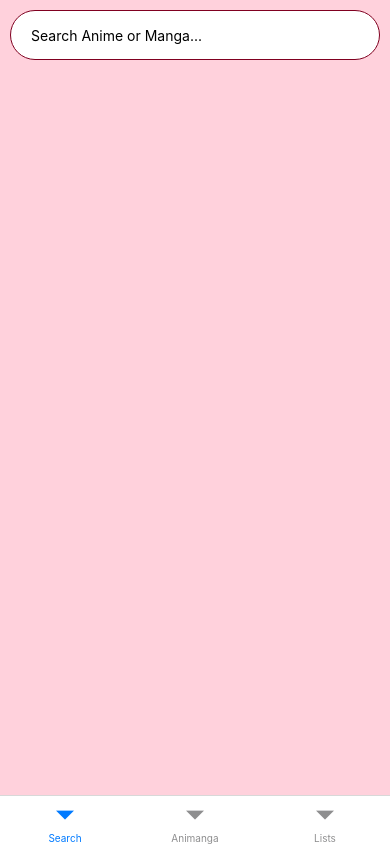
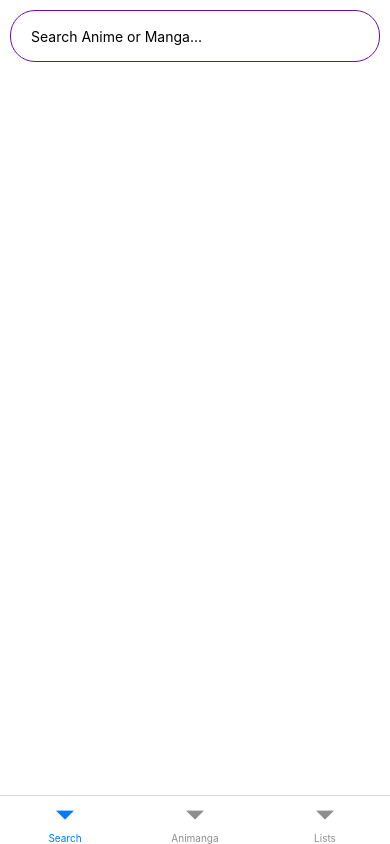
Before and after one commit to gossameralbum/koneko, a React Native app: screen /Search in a window 390 px wide. Built offline with nearby package versions, Linux system fonts and the light colour scheme.

Commit message:
fixed the safeareaview issue of the search bar in the search page. changed the color palette as well.

```diff
--- a/screens/SearchScreen.js
+++ b/screens/SearchScreen.js
@@ -1,8 +1,10 @@
 import React, { useState } from 'react';
-import { View, Text, ScrollView, StyleSheet, TextInput } from 'react-native';
+import { View, Text, ScrollView, StyleSheet, TextInput, TouchableOpacity } from 'react-native';
 import { useQuery } from '@apollo/client';
 import { Card, Image } from 'react-native-elements';
 import { SEARCH_MEDIA } from '../graphql/queries';
+import { SafeAreaView } from 'react-native-safe-area-context';
+import { Ionicons } from '@expo/vector-icons';
 
 const SearchScreen = () => {
   const [searchText, setSearchText] = useState('');
@@ -16,14 +18,26 @@ const SearchScreen = () => {
     setSearchText(text);
   };
 
+  const clearSearch = () => {
+    setSearchText('');
+  };
+
   return (
+    <SafeAreaView style={styles.safeArea}>
       <View style={styles.container}>
+        <View style={styles.searchBarContainer}>
           <TextInput
             style={styles.searchBar}
             placeholder="Search Anime or Manga..."
             onChangeText={handleSearch}
             value={searchText}
           />
+          {searchText.length > 0 && (
+            <TouchableOpacity onPress={clearSearch} style={styles.clearButton}>
+              <Ionicons name="close-circle" size={24} color="#6A0DAD" />
+            </TouchableOpacity>
+          )}
+        </View>
         {loading && <Text style={styles.loadingText}>Loading...</Text>}
         {error && <Text style={styles.errorText}>Error: {error.message}</Text>}
         <ScrollView>
@@ -44,27 +58,40 @@ const SearchScreen = () => {
           ))}
         </ScrollView>
       </View>
+    </SafeAreaView>
   );
 };
 
 const styles = StyleSheet.create({
+  safeArea: {
+    flex: 1,
+    backgroundColor: '#FFF',
+  },
   container: {
     flex: 1,
-    backgroundColor: '#FFD1DC',
+    backgroundColor: '#FFF',
+  },
+  searchBarContainer: {
+    flexDirection: 'row',
+    alignItems: 'center',
+    margin: 10,
+    borderColor: '#6A0DAD', // Purple color
+    borderWidth: 1,
+    borderRadius: 25,
+    backgroundColor: '#FFF',
   },
   searchBar: {
+    flex: 1,
     height: 50,
-    borderColor: '#800020',
-    borderWidth: 1,
-    borderRadius: 25,
     paddingHorizontal: 20,
-    margin: 10,
-    backgroundColor: '#FFF',
+  },
+  clearButton: {
+    paddingRight: 10,
   },
   loadingText: {
     textAlign: 'center',
     margin: 20,
-    color: '#800020',
+    color: '#6A0DAD',
   },
   errorText: {
     textAlign: 'center',
@@ -72,9 +99,9 @@ const styles = StyleSheet.create({
     color: 'red',
   },
   card: {
-    backgroundColor: '#800020',
+    backgroundColor: '#FFF',
     borderRadius: 10,
-    borderColor: '#800020',
+    borderColor: '#6A0DAD',
   },
   coverImage: {
     width: '100%',
@@ -87,11 +114,11 @@ const styles = StyleSheet.create({
   title: {
     fontSize: 18,
     fontWeight: 'bold',
-    color: '#FFF',
+    color: '#6A0DAD',
   },
   subtitle: {
     fontSize: 14,
-    color: '#FFF',
+    color: '#6A0DAD',
   },
 });
 
```
Lines whose indentation alone changed are shown as unchanged.
